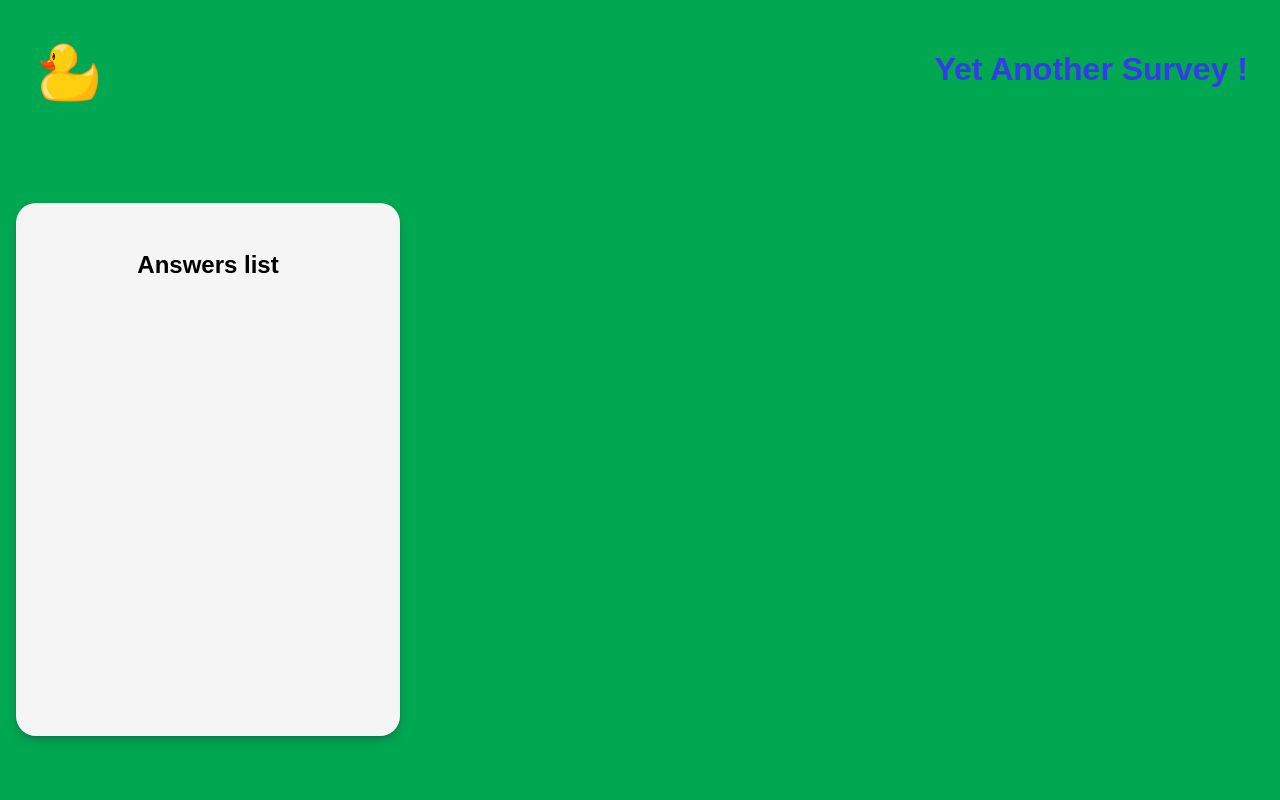
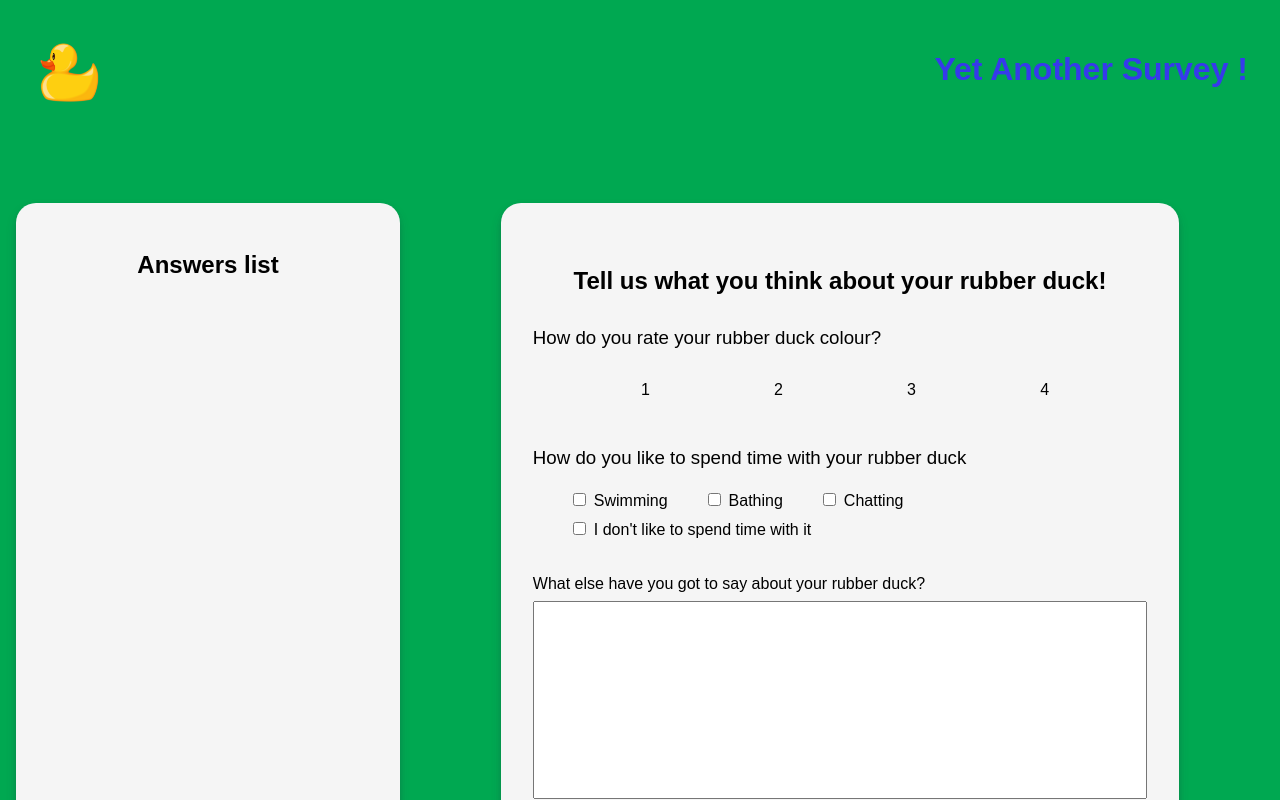
Before and after one commit to zainabch123/react-survey, a React (Vite) app: page / in a window 1280 px wide. Shown: the top 800 px of the page. Built offline with nearby package versions, Linux system fonts and the light colour scheme.

Commit message:
Added form with radio buttons and checkboxes

```diff
--- /dev/null
+++ b/src/components/Checkboxes.jsx
@@ -0,0 +1,30 @@
+export default function Checkboxes() {
+    return (
+      <ul>
+        <li>
+          <label>
+            <input name="spend-time" type="checkbox" value="swimming" />
+            Swimming
+          </label>
+        </li>
+        <li>
+          <label>
+            <input name="spend-time" type="checkbox" value="bathing" />
+            Bathing
+          </label>
+        </li>
+        <li>
+          <label>
+            <input name="spend-time" type="checkbox" value="chatting" />
+            Chatting
+          </label>
+        </li>
+        <li>
+          <label>
+            <input name="spend-time" type="checkbox" value="noTime" />I don't
+            like to spend time with it
+          </label>
+        </li>
+      </ul>
+    );
+}
--- /dev/null
+++ b/src/components/Form.jsx
@@ -0,0 +1,31 @@
+import RadioButtons from "./RadioButtons";
+import Checkboxes from "./Checkboxes";
+
+export default function Form() {
+  return (
+    <form className="form">
+      <h2>Tell us what you think about your rubber duck!</h2>
+      <div className="form__group radio">
+        <h3>How do you rate your rubber duck colour?</h3>
+        <RadioButtons/>
+      </div>
+      <div className="form__group">
+        <h3>How do you like to spend time with your rubber duck</h3>
+        <Checkboxes/>
+      </div>
+      <label>
+        What else have you got to say about your rubber duck?
+        <textarea name="review" cols="30" rows="10"></textarea>
+      </label>
+      <label>
+        Put your name here (if you feel like it):
+        <input type="text" name="username" value="" />
+      </label>
+      <label>
+        Leave us your email pretty please??
+        <input type="email" name="email" value="" />
+      </label>
+      <input className="form__submit" type="submit" value="Submit Survey!" />
+    </form>
+  );
+}
--- /dev/null
+++ b/src/components/RadioButtons.jsx
@@ -0,0 +1,22 @@
+export default function RadioButtons() {
+  return (
+    <ul>
+      <li>
+        <input id="color-one" type="radio" name="color" value="1" />
+        <label htmlFor="color-one">1</label>
+      </li>
+      <li>
+        <input id="color-two" type="radio" name="color" value="2" />
+        <label htmlFor="color-two">2</label>
+      </li>
+      <li>
+        <input id="color-three" type="radio" name="color" value="3" />
+        <label htmlFor="color-three">3</label>
+      </li>
+      <li>
+        <input id="color-four" type="radio" name="color" value="4" />
+        <label htmlFor="color-four">4</label>
+      </li>
+    </ul>
+  );
+}
--- a/src/components/Survey.jsx
+++ b/src/components/Survey.jsx
@@ -1,4 +1,5 @@
 import { useState } from "react";
+import Form from "./Form";
 
 function Survey() {
   const [open, setOpen] = useState(false); //Ignore this state
@@ -7,9 +8,12 @@ function Survey() {
     <main className="survey">
       <section className={`survey__list ${open ? "open" : ""}`}>
         <h2>Answers list</h2>
+
         {/* answers should go here */}
       </section>
-      <section className="survey__form">{/* a form should be here */}</section>
+      <section className="survey__form">{/* a form should be here */}
+        <Form />
+      </section>
     </main>
   );
 }
```
